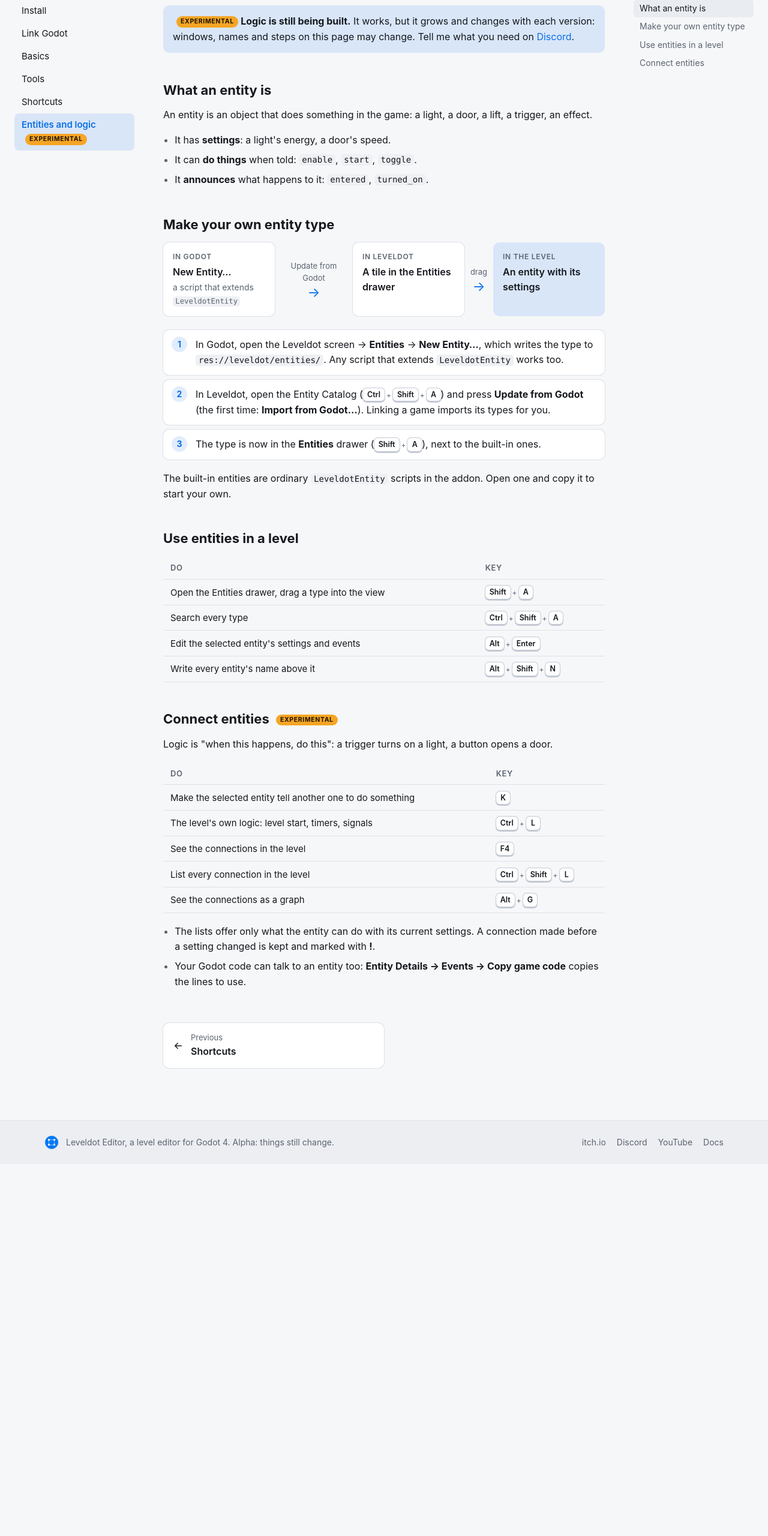
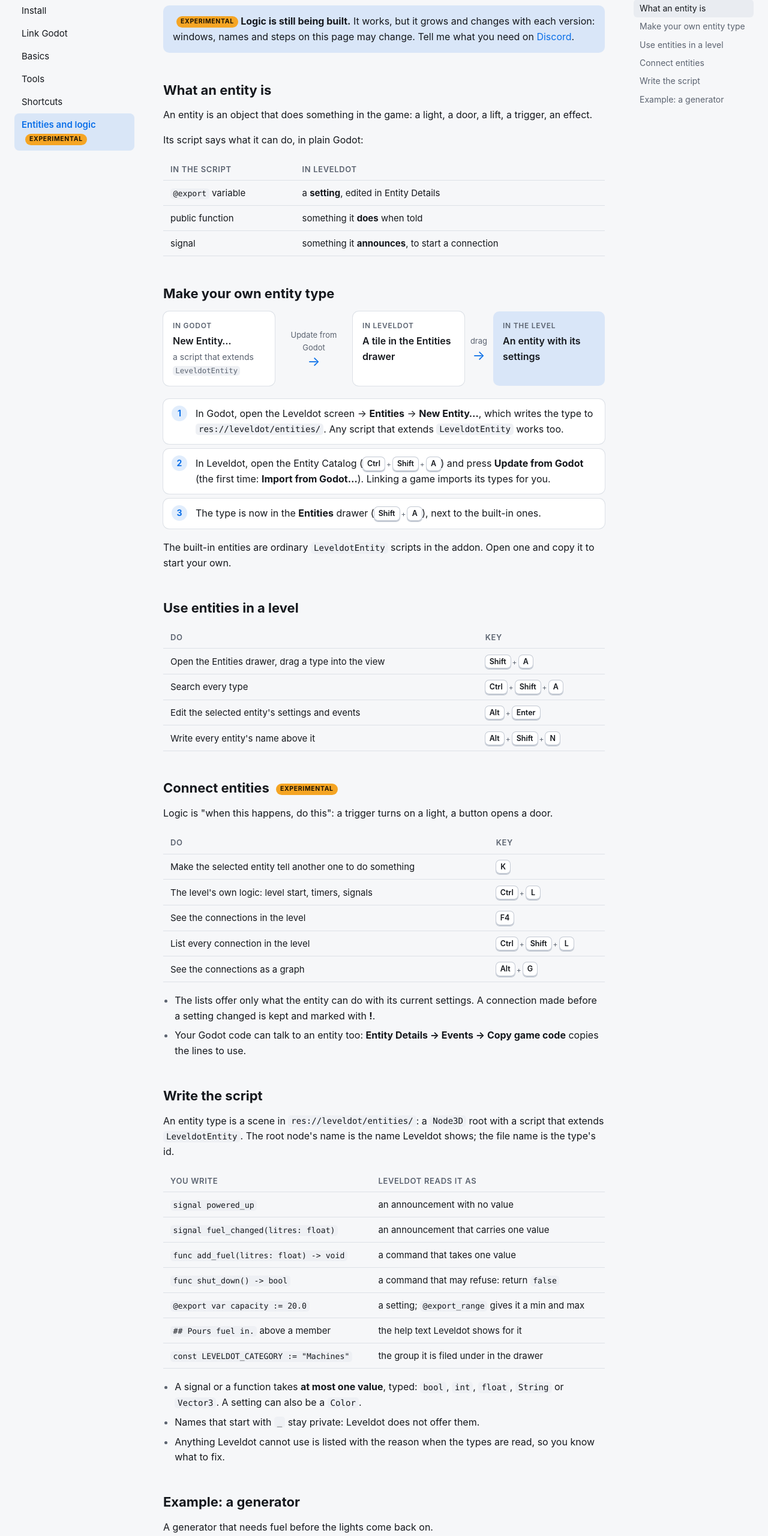
Before and after one commit to onur-c/leveldoteditor.com, a plain HTML site: page site/docs/logic.html in a window 1280 px wide. Shown: the part 140-2700 px from the top of the page at 60% size. Before the commit the page ends 2080 px from the top, so only its background shows below. Drawn offline with Linux system fonts and the light colour scheme.

Commit message:
Docs: entity script rules and a generator example on the logic page
Co-Authored-By: Claude Opus 5.5 <noreply@anthropic.com>

```diff
--- a/site/docs/logic.html
+++ b/site/docs/logic.html
@@ -6,7 +6,7 @@
 <title>Entities and logic · Leveldot Docs</title>
 <meta name="description" content="Leveldot Editor documentation: entities and logic.">
 <link rel="icon" href="../img/icon.png">
-<link rel="stylesheet" href="../style.css?v=d44a71c69b">
+<link rel="stylesheet" href="../style.css?v=8663337df9">
 </head>
 <body class="docs">
 <header class="top">
@@ -42,11 +42,29 @@
 
 <h2 id="what-an-entity-is">What an entity is</h2>
 <p>An entity is an object that does something in the game: a light, a door, a lift, a trigger, an effect.</p>
-<ul>
-<li>It has <strong>settings</strong>: a light's energy, a door's speed.</li>
-<li>It can <strong>do things</strong> when told: <code>enable</code>, <code>start</code>, <code>toggle</code>.</li>
-<li>It <strong>announces</strong> what happens to it: <code>entered</code>, <code>turned_on</code>.</li>
-</ul>
+<p>Its script says what it can do, in plain Godot:</p>
+<table>
+<thead>
+<tr>
+<th>In the script</th>
+<th>In Leveldot</th>
+</tr>
+</thead>
+<tbody>
+<tr>
+<td><code>@export</code> variable</td>
+<td>a <strong>setting</strong>, edited in Entity Details</td>
+</tr>
+<tr>
+<td>public function</td>
+<td>something it <strong>does</strong> when told</td>
+</tr>
+<tr>
+<td>signal</td>
+<td>something it <strong>announces</strong>, to start a connection</td>
+</tr>
+</tbody>
+</table>
 <h2 id="make-your-own-entity-type">Make your own entity type</h2>
 <div class="flow">
   <div class="node"><p class="node-kicker">In Godot</p><p class="node-title">New Entity…</p><p class="node-text">a script that extends <code>LeveldotEntity</code></p></div>
@@ -125,9 +143,103 @@
 <li>The lists offer only what the entity can do with its current settings. A connection made before a setting changed is kept and marked with <strong>!</strong>.</li>
 <li>Your Godot code can talk to an entity too: <strong>Entity Details → Events → Copy game code</strong> copies the lines to use.</li>
 </ul>
+<h2 id="write-the-script">Write the script</h2>
+<p>An entity type is a scene in <code>res://leveldot/entities/</code>: a <code>Node3D</code> root with a script that extends <code>LeveldotEntity</code>. The root node's name is the name Leveldot shows; the file name is the type's id.</p>
+<table>
+<thead>
+<tr>
+<th>You write</th>
+<th>Leveldot reads it as</th>
+</tr>
+</thead>
+<tbody>
+<tr>
+<td><code>signal powered_up</code></td>
+<td>an announcement with no value</td>
+</tr>
+<tr>
+<td><code>signal fuel_changed(litres: float)</code></td>
+<td>an announcement that carries one value</td>
+</tr>
+<tr>
+<td><code>func add_fuel(litres: float) -&gt; void</code></td>
+<td>a command that takes one value</td>
+</tr>
+<tr>
+<td><code>func shut_down() -&gt; bool</code></td>
+<td>a command that may refuse: return <code>false</code></td>
+</tr>
+<tr>
+<td><code>@export var capacity := 20.0</code></td>
+<td>a setting; <code>@export_range</code> gives it a min and max</td>
+</tr>
+<tr>
+<td><code>## Pours fuel in.</code> above a member</td>
+<td>the help text Leveldot shows for it</td>
+</tr>
+<tr>
+<td><code>const LEVELDOT_CATEGORY := "Machines"</code></td>
+<td>the group it is filed under in the drawer</td>
+</tr>
+</tbody>
+</table>
+<ul>
+<li>A signal or a function takes <strong>at most one value</strong>, typed: <code>bool</code>, <code>int</code>, <code>float</code>, <code>String</code> or <code>Vector3</code>. A setting can also be a <code>Color</code>.</li>
+<li>Names that start with <code>_</code> stay private: Leveldot does not offer them.</li>
+<li>Anything Leveldot cannot use is listed with the reason when the types are read, so you know what to fix.</li>
+</ul>
+<h2 id="example-a-generator">Example: a generator</h2>
+<p>A generator that needs fuel before the lights come back on.</p>
+<pre><code class="language-gdscript">## A generator. Fill it up and it powers the room.
+extends LeveldotEntity
+
+const LEVELDOT_CATEGORY := &quot;Machines&quot;
+
+## Sent once, when the tank is full.
+signal powered_up
+## Sent on every refill, with the litres in the tank.
+signal fuel_changed(litres: float)
+
+## Litres it needs before it runs.
+@export_range(1.0, 100.0) var capacity := 20.0
+
+var _fuel := 0.0
+
+## Pours fuel in.
+func add_fuel(litres: float) -&gt; void:
+    if _fuel &gt;= capacity:
+        return
+    _fuel = minf(_fuel + litres, capacity)
+    fuel_changed.emit(_fuel)
+    if _fuel &gt;= capacity:
+        powered_up.emit()
+
+## Stops it and empties the tank. Refused while it is empty.
+func shut_down() -&gt; bool:
+    if _fuel &lt;= 0.0:
+        return false
+    _fuel = 0.0
+    fuel_changed.emit(_fuel)
+    return true
+</code></pre>
+<p>After <strong>Update from Godot</strong>, the Generator is in the drawer under <strong>Machines</strong>, with <strong>capacity</strong> in its settings. Wire it up in the level with <span class="keys"><span class="combo"><kbd>K</kbd></span></span>:</p>
+<div class="flow">
+  <div class="node"><p class="node-kicker">Trigger Area</p><p class="node-title">entered</p><p class="node-text">the player walks in with a can</p></div>
+  <div class="edge"><span>add_fuel, value 5</span></div>
+  <div class="node"><p class="node-kicker">Generator</p><p class="node-title">powered_up</p><p class="node-text">after four cans</p></div>
+  <div class="edge"><span>turn_on</span></div>
+  <div class="node accent"><p class="node-kicker">Omni Light</p><p class="node-title">The room lights up</p></div>
+</div>
+
+<ul>
+<li><strong>entered → add_fuel</strong>: <code>entered</code> carries no value, so the connection gives <code>add_fuel</code> a fixed one: 5 litres.</li>
+<li><strong>powered_up → turn_on</strong>: every light in the room can listen to the same announcement.</li>
+<li><code>fuel_changed</code> carries its value along: connect it to a command that takes a <code>float</code>, such as a gauge of your own.</li>
+<li>If something tells an empty generator to <code>shut_down</code>, it refuses and nothing else happens.</li>
+</ul>
     <nav class="pager" aria-label="Pages"><a class="pager-prev" href="shortcuts.html"><svg class="icon" viewBox="0 0 24 24" aria-hidden="true" fill="none" stroke="currentColor" stroke-width="1.8" stroke-linecap="round" stroke-linejoin="round"><path d="M19 12H5m0 0 6-6m-6 6 6 6"/></svg><span><small>Previous</small>Shortcuts</span></a></nav>
   </main>
-  <aside class="toc"><p class="toc-title">On this page</p><ul><li><a href="#what-an-entity-is">What an entity is</a></li><li><a href="#make-your-own-entity-type">Make your own entity type</a></li><li><a href="#use-entities-in-a-level">Use entities in a level</a></li><li><a href="#connect-entities-experimental">Connect entities</a></li></ul></aside>
+  <aside class="toc"><p class="toc-title">On this page</p><ul><li><a href="#what-an-entity-is">What an entity is</a></li><li><a href="#make-your-own-entity-type">Make your own entity type</a></li><li><a href="#use-entities-in-a-level">Use entities in a level</a></li><li><a href="#connect-entities-experimental">Connect entities</a></li><li><a href="#write-the-script">Write the script</a></li><li><a href="#example-a-generator">Example: a generator</a></li></ul></aside>
 </div>
 <footer class="foot">
   <div class="foot-inner">
--- a/site/style.css
+++ b/site/style.css
@@ -58,7 +58,7 @@ a { color: var(--accent); text-decoration: none; }
 a:hover { text-decoration: underline; }
 a:focus-visible, button:focus-visible, input:focus-visible, summary:focus-visible { outline: 2px solid var(--accent); outline-offset: 2px; border-radius: 6px; }
 h1, h2, h3 { line-height: 1.25; margin: 0 0 .5em; }
-code, kbd { font-family: var(--mono); font-size: .88em; }
+code, kbd { font-family: var(--mono); font-size: .88em; font-variant-ligatures: none; }
 code { background: var(--code-bg); padding: .1em .35em; border-radius: 5px; }
 kbd {
   display: inline-block; min-width: 1.9em; text-align: center;
```
Also changed, not shown: site/docs/basics.html (+1 -1 lines), site/docs/index.html (+1 -1 lines), site/docs/link-godot.html (+1 -1 lines), site/docs/shortcuts.html (+1 -1 lines), site/docs/tools.html (+1 -1 lines), site/index.html (+1 -1 lines), 1 other file.
